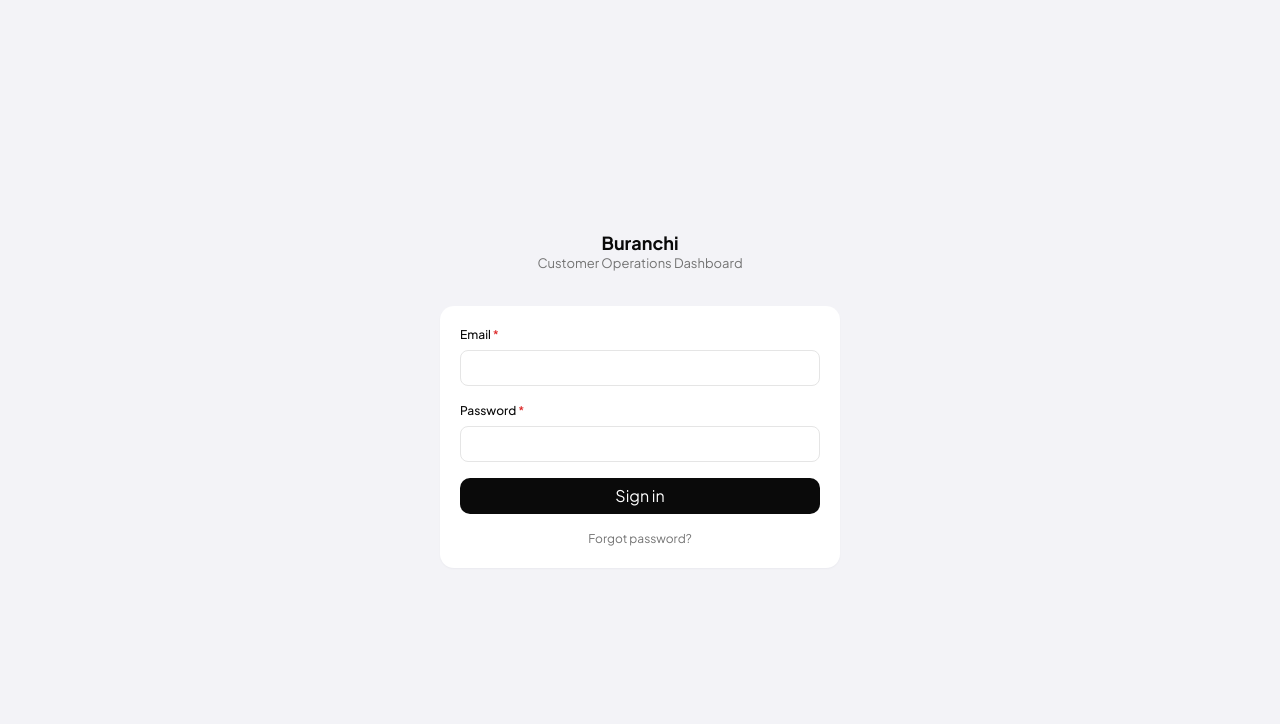
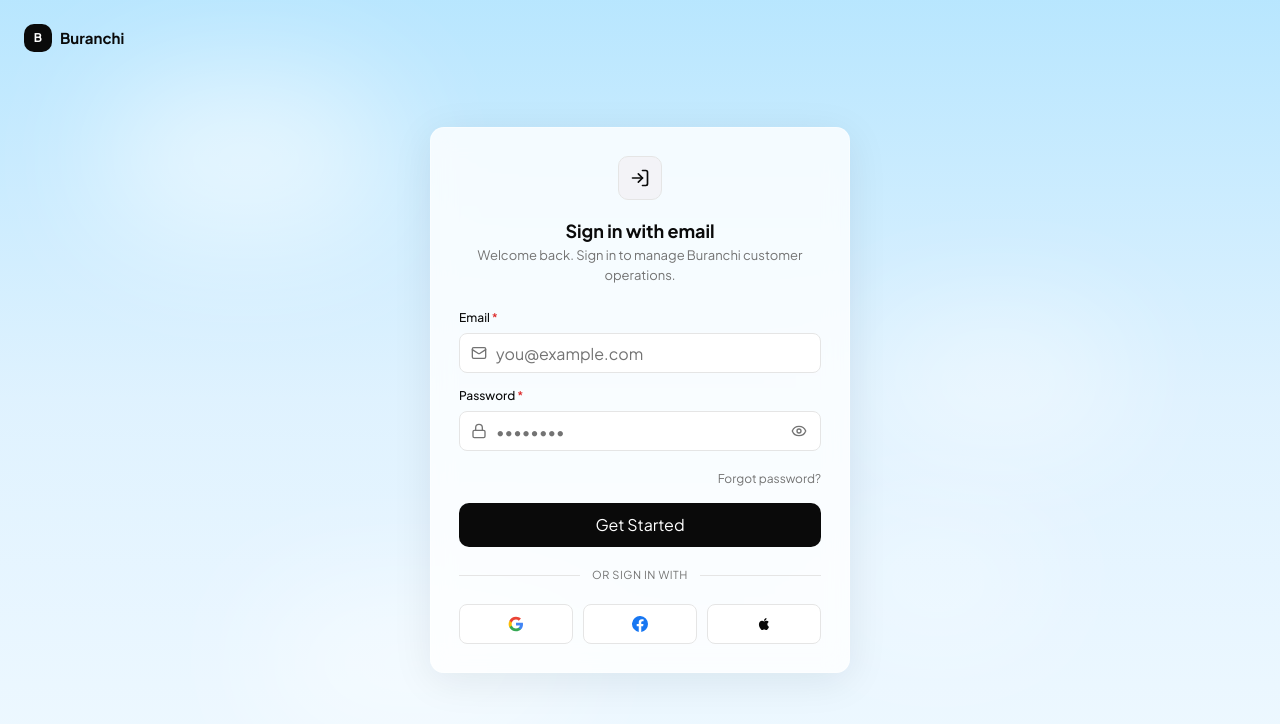
Before and after one commit to MGifensius/Meta-Koda, a Next.js app in the folder apps/web/: page /login in a window 1280 px wide. Shown: the top 724 px of the page. Built offline with nearby package versions, Linux system fonts and the light colour scheme.

Commit message:
feat(web): redesign login page with sky theme, glassy card, icon inputs, social stubs

```diff
--- a/apps/web/app/(auth)/layout.tsx
+++ b/apps/web/app/(auth)/layout.tsx
@@ -1,11 +1,23 @@
 export default function AuthLayout({ children }: { children: React.ReactNode }) {
   return (
-    <div className="min-h-screen bg-canvas grid place-items-center p-6">
-      <div className="w-full max-w-[400px]">
-        <div className="text-center mb-8">
-          <p className="text-title text-fg font-bold">Buranchi</p>
-          <p className="text-body text-muted">Customer Operations Dashboard</p>
+    <div className="relative min-h-screen overflow-hidden bg-gradient-to-b from-sky-200 via-sky-100 to-sky-50 grid place-items-center p-6">
+      {/* Decorative cloud blobs */}
+      <div aria-hidden className="pointer-events-none absolute inset-0">
+        <div className="absolute top-[10%] left-[8%] h-40 w-72 rounded-full bg-white/60 blur-3xl"></div>
+        <div className="absolute top-[40%] right-[12%] h-32 w-64 rounded-full bg-white/50 blur-3xl"></div>
+        <div className="absolute bottom-[8%] left-[20%] h-36 w-80 rounded-full bg-white/55 blur-3xl"></div>
+        <div className="absolute bottom-[20%] right-[18%] h-28 w-56 rounded-full bg-white/40 blur-3xl"></div>
+      </div>
+
+      {/* Brand mark top-left */}
+      <div className="absolute top-6 left-6 flex items-center gap-2">
+        <div className="h-7 w-7 rounded-tile bg-fg flex items-center justify-center">
+          <span className="text-white font-bold text-[12px]">B</span>
         </div>
+        <span className="font-bold text-[15px] text-fg">Buranchi</span>
+      </div>
+
+      <div className="relative w-full max-w-[420px]">
         {children}
       </div>
     </div>
--- a/apps/web/app/(auth)/login/login-form.tsx
+++ b/apps/web/app/(auth)/login/login-form.tsx
@@ -1,15 +1,17 @@
 'use client';
 
+import * as React from 'react';
 import { useActionState } from 'react';
 import { useFormStatus } from 'react-dom';
-import { Button, Input, FormField, Card } from '@buranchi/ui';
+import { Mail, Lock, LogIn, Eye, EyeOff } from 'lucide-react';
+import { Button, FormField } from '@buranchi/ui';
 import { loginAction } from './actions';
 
 function SubmitButton() {
   const { pending } = useFormStatus();
   return (
-    <Button type="submit" disabled={pending} className="w-full">
-      {pending ? 'Signing in…' : 'Sign in'}
+    <Button type="submit" disabled={pending} className="w-full h-11">
+      {pending ? 'Signing in…' : 'Get Started'}
     </Button>
   );
 }
@@ -19,21 +21,123 @@
     loginAction,
     initialError ? { error: initialError } : undefined,
   );
+  const [showPassword, setShowPassword] = React.useState(false);
+
   return (
-    <Card className="space-y-4">
-      <form action={formAction} className="space-y-4">
+    <div className="rounded-card bg-surface/80 backdrop-blur-md border border-white/40 shadow-[0_8px_40px_rgba(15,23,42,0.08)] p-7">
+      <div className="flex justify-center mb-5">
+        <div className="h-11 w-11 rounded-tile bg-canvas border border-border flex items-center justify-center">
+          <LogIn className="h-5 w-5 text-fg" />
+        </div>
+      </div>
+
+      <div className="text-center mb-6">
+        <h1 className="text-title text-fg font-bold">Sign in with email</h1>
+        <p className="text-body text-muted mt-1">
+          Welcome back. Sign in to manage Buranchi customer operations.
+        </p>
+      </div>
+
+      <form action={formAction} className="space-y-3.5">
         <FormField id="email" label="Email" required>
-          <Input id="email" name="email" type="email" autoComplete="email" required />
+          <div className="relative">
+            <Mail className="absolute left-3 top-1/2 -translate-y-1/2 h-4 w-4 text-muted pointer-events-none" />
+            <input
+              id="email"
+              name="email"
+              type="email"
+              autoComplete="email"
+              required
+              className="h-10 w-full rounded-input border border-border bg-surface pl-9 pr-3 text-body text-fg placeholder:text-muted focus:outline-none focus:ring-2 focus:ring-accent focus:border-accent"
+              placeholder="you@example.com"
+            />
+          </div>
         </FormField>
+
         <FormField id="password" label="Password" required>
-          <Input id="password" name="password" type="password" autoComplete="current-password" required />
+          <div className="relative">
+            <Lock className="absolute left-3 top-1/2 -translate-y-1/2 h-4 w-4 text-muted pointer-events-none" />
+            <input
+              id="password"
+              name="password"
+              type={showPassword ? 'text' : 'password'}
+              autoComplete="current-password"
+              required
+              className="h-10 w-full rounded-input border border-border bg-surface pl-9 pr-9 text-body text-fg placeholder:text-muted focus:outline-none focus:ring-2 focus:ring-accent focus:border-accent"
+              placeholder="••••••••"
+            />
+            <button
+              type="button"
+              aria-label={showPassword ? 'Hide password' : 'Show password'}
+              onClick={() => setShowPassword((v) => !v)}
+              className="absolute right-2 top-1/2 -translate-y-1/2 h-7 w-7 rounded-md text-muted hover:text-fg hover:bg-canvas flex items-center justify-center"
+            >
+              {showPassword ? <EyeOff className="h-4 w-4" /> : <Eye className="h-4 w-4" />}
+            </button>
+          </div>
         </FormField>
+
+        <div className="text-right">
+          <a href="/forgot-password" className="text-[12px] text-muted hover:text-fg hover:underline">
+            Forgot password?
+          </a>
+        </div>
+
         {state?.error ? <p className="text-[12px] text-danger">{state.error}</p> : null}
+
         <SubmitButton />
-        <div className="text-center text-[12px] text-muted">
-          <a href="/forgot-password" className="hover:underline">Forgot password?</a>
-        </div>
       </form>
-    </Card>
+
+      <div className="my-5 flex items-center gap-3">
+        <div className="h-px flex-1 bg-border"></div>
+        <span className="text-[11px] text-muted uppercase tracking-wider">Or sign in with</span>
+        <div className="h-px flex-1 bg-border"></div>
+      </div>
+
+      <div className="grid grid-cols-3 gap-2.5">
+        <SocialButton provider="google" />
+        <SocialButton provider="facebook" />
+        <SocialButton provider="apple" />
+      </div>
+    </div>
   );
 }
+
+function SocialButton({ provider }: { provider: 'google' | 'facebook' | 'apple' }) {
+  const labels = { google: 'Google', facebook: 'Facebook', apple: 'Apple' };
+  const icons = {
+    google: (
+      <svg viewBox="0 0 24 24" className="h-4 w-4" aria-hidden>
+        <path fill="#4285F4" d="M22.5 12.27c0-.79-.07-1.54-.2-2.27H12v4.31h5.92c-.26 1.37-1.04 2.53-2.21 3.31v2.75h3.57c2.09-1.93 3.22-4.77 3.22-8.1z"/>
+        <path fill="#34A853" d="M12 23c2.97 0 5.46-.98 7.28-2.66l-3.57-2.75c-.99.66-2.25 1.06-3.71 1.06-2.86 0-5.29-1.93-6.16-4.53H2.16v2.84A11 11 0 0 0 12 23z"/>
+        <path fill="#FBBC05" d="M5.84 14.12A6.6 6.6 0 0 1 5.5 12c0-.74.13-1.45.34-2.12V7.04H2.16a11 11 0 0 0 0 9.92l3.68-2.84z"/>
+        <path fill="#EA4335" d="M12 5.38c1.62 0 3.06.56 4.21 1.64l3.15-3.15C17.45 2.09 14.96 1 12 1A11 11 0 0 0 2.16 7.04l3.68 2.84C6.71 7.31 9.14 5.38 12 5.38z"/>
+      </svg>
+    ),
+    facebook: (
+      <svg viewBox="0 0 24 24" className="h-4 w-4" aria-hidden>
+        <path fill="#1877F2" d="M24 12a12 12 0 1 0-13.88 11.85v-8.38h-3.05V12h3.05V9.36c0-3.01 1.79-4.67 4.53-4.67 1.31 0 2.69.23 2.69.23v2.95h-1.51c-1.49 0-1.95.93-1.95 1.87V12h3.32l-.53 3.47h-2.79v8.38A12 12 0 0 0 24 12z"/>
+      </svg>
+    ),
+    apple: (
+      <svg viewBox="0 0 24 24" className="h-4 w-4" aria-hidden>
+        <path fill="currentColor" d="M17.05 20.28c-.98.95-2.05.86-3.08.43-1.09-.46-2.09-.48-3.24 0-1.44.62-2.2.44-3.06-.43C2.79 15.25 3.51 7.59 9.05 7.31c1.35.07 2.29.74 3.08.8 1.18-.24 2.31-.93 3.57-.84 1.51.12 2.65.72 3.4 1.8-3.12 1.87-2.38 5.98.48 7.13-.57 1.5-1.31 2.99-2.54 4.09l.01-.01zM12.03 7.25c-.15-2.23 1.66-4.07 3.74-4.25.29 2.58-2.34 4.5-3.74 4.25z"/>
+      </svg>
+    ),
+  };
+
+  function handleClick() {
+    alert(`${labels[provider]} sign-in is not yet configured. Use email/password for now.`);
+  }
+
+  return (
+    <button
+      type="button"
+      onClick={handleClick}
+      className="h-10 rounded-input border border-border bg-surface hover:bg-canvas flex items-center justify-center transition-colors"
+      aria-label={`Sign in with ${labels[provider]}`}
+    >
+      {icons[provider]}
+    </button>
+  );
+}
```
